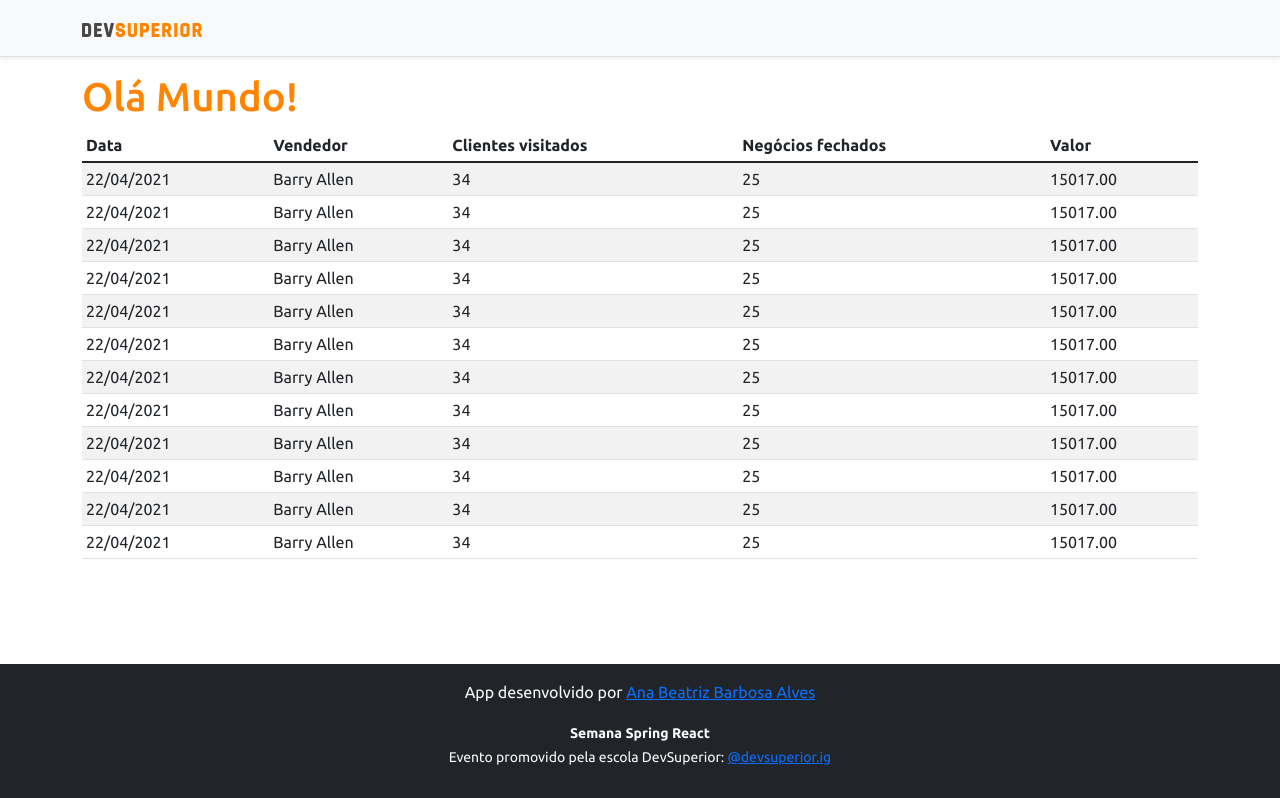
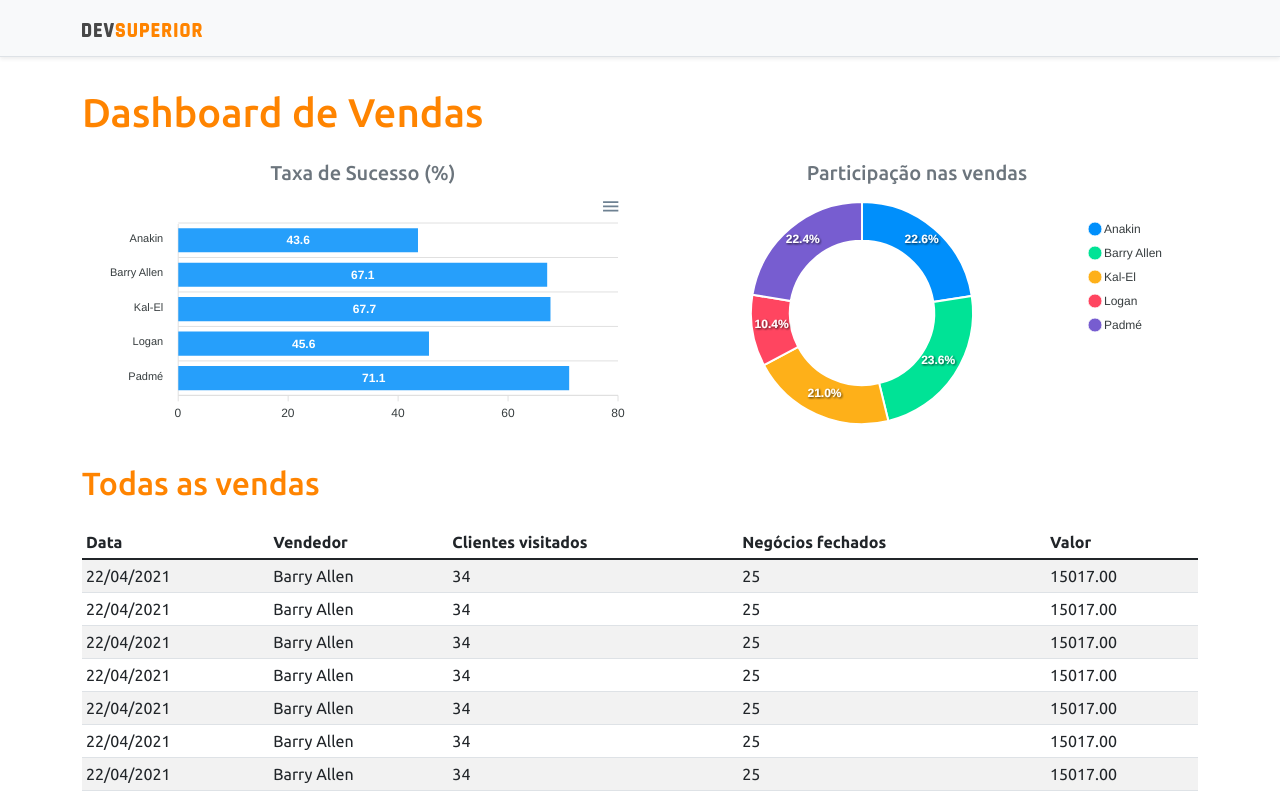
Before and after one commit to anabalves/full-stack-projects, a React (Create React App) app in the folder frontend/: page / in a window 1280 px wide. Shown: the top 798 px of the page. Built offline with nearby package versions, Linux system fonts and the light colour scheme.

Commit message:
Static charts

```diff
--- a/frontend/package.json
+++ b/frontend/package.json
@@ -11,8 +11,10 @@
     "@types/node": "^12.0.0",
     "@types/react": "^17.0.0",
     "@types/react-dom": "^17.0.0",
+    "apexcharts": "^3.28.1",
     "bootstrap": "^5.1.0",
     "react": "^17.0.2",
+    "react-apexcharts": "^1.3.9",
     "react-dom": "^17.0.2",
     "react-scripts": "4.0.3",
     "typescript": "^4.1.2",
--- a/frontend/src/App.tsx
+++ b/frontend/src/App.tsx
@@ -1,4 +1,6 @@
+import BarChart from "components/BarChart";
 import DataTable from "components/DataTable";
+import DonutChart from "components/DonutChart";
 import Footer from "components/Footer";
 import NavBar from "components/NavBar";
 
@@ -7,7 +9,26 @@ function App() {
     <>
       <NavBar />
       <div className="container">
-        <h1 className="text-primary">Olá Mundo!</h1>
+        <h1 className="text-primary py-3">Dashboard de Vendas</h1>
+
+        <div className="row px-3">
+          <div className="col-sm-6">
+            <h5 className="text-center text-secondary">Taxa de Sucesso (%)</h5>
+            <BarChart />
+          </div>
+
+          <div className="col-sm-6">
+            <h5 className="text-center text-secondary">
+              Participação nas vendas
+            </h5>
+            <DonutChart />
+          </div>
+        </div>
+
+        <div className="py-3">
+          <h2 className="text-primary">Todas as vendas</h2>
+        </div>
+
         <DataTable />
       </div>
       <Footer />
--- /dev/null
+++ b/frontend/src/components/BarChart/index.tsx
@@ -0,0 +1,35 @@
+import Chart from "react-apexcharts";
+
+function BarChart() {
+
+  const options = {
+    plotOptions: {
+      bar: {
+        horizontal: true,
+      },
+    },
+  };
+
+  const mockData = {
+    labels: {
+      categories: ["Anakin", "Barry Allen", "Kal-El", "Logan", "Padmé"],
+    },
+    series: [
+      {
+        name: "% Sucesso",
+        data: [43.6, 67.1, 67.7, 45.6, 71.1],
+      },
+    ],
+  };
+
+  return (
+    <Chart
+      options={{ ...options, xaxis: mockData.labels }}
+      series={mockData.series}
+      type="bar"
+      height="240"
+    />
+  );
+}
+
+export default BarChart;
--- /dev/null
+++ b/frontend/src/components/DonutChart/index.tsx
@@ -0,0 +1,25 @@
+import Chart from "react-apexcharts";
+
+function DonutChart() {
+  const mockData = {
+    series: [477138, 499928, 444867, 220426, 473088],
+    labels: ["Anakin", "Barry Allen", "Kal-El", "Logan", "Padmé"],
+  };
+
+  const options = {
+    legend: {
+      show: true,
+    },
+  };
+
+  return (
+    <Chart
+      options={{ ...options, labels: mockData.labels }}
+      series={mockData.series}
+      type="donut"
+      height="240"
+    />
+  );
+}
+
+export default DonutChart;
```
Also changed, not shown: 1 other file (tests, documents, lock files or other folders).
